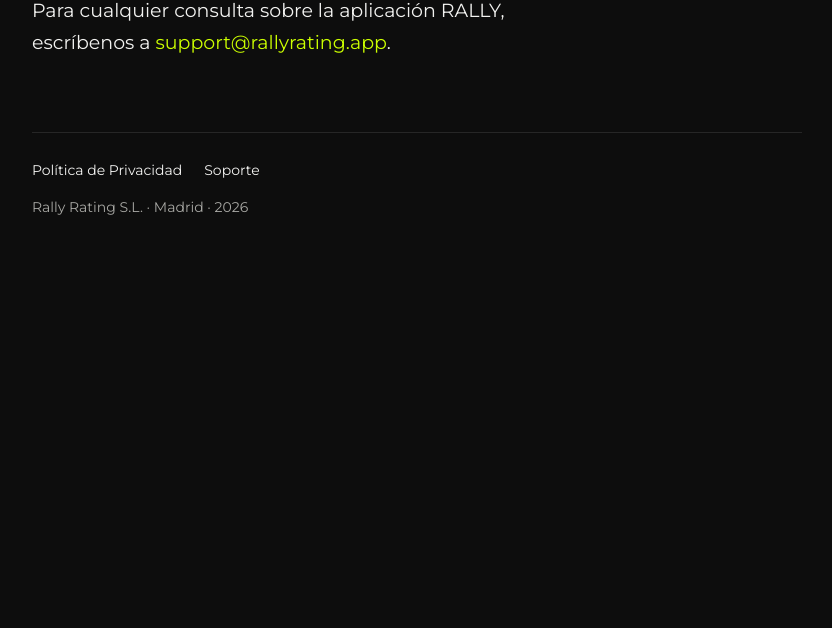
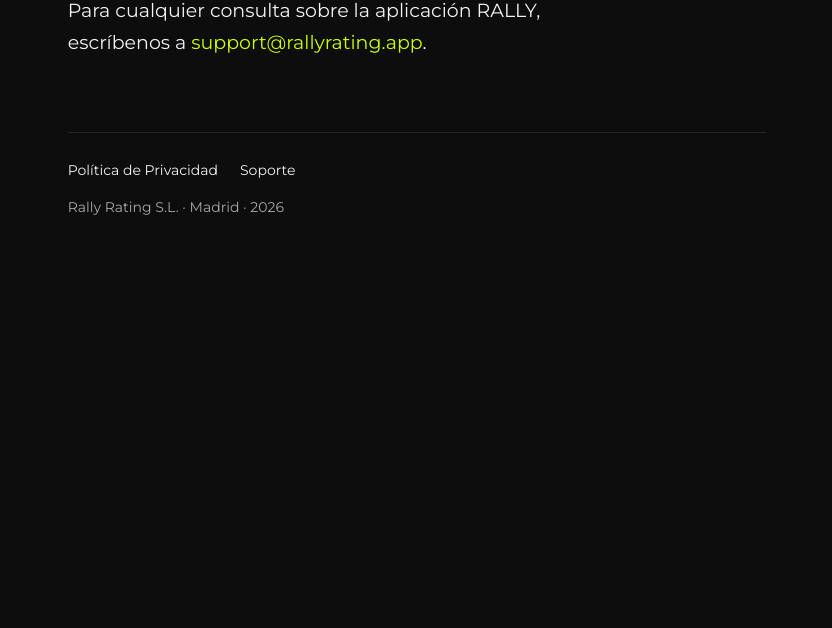
Before and after one commit to inaki1gg/rally-site, a plain HTML site: page support.html in a window 1280 px wide. Shown: the part 172-800 px from the top of the page, without its empty margins (223-1055 px from the left). Drawn offline with Linux system fonts and the light colour scheme.

Commit message:
Tighten the legal-page measure to the 65-75 character target
The column was set to 70ch on the assumption that 1ch approximates one
character. It does not: ch is the advance width of "0", which in
Montserrat is noticeably wider than the average lowercase letter, so a
70ch column rendered about 81 characters per line — past the point where
the eye starts losing the line return.

Measured on the rendered pages rather than assumed. 64ch now gives 67-71
characters across all four documents at desktop width, and the phone
layout is unaffected because the column is viewport-bound there.

Co-Authored-By: Claude Opus 5 <noreply@anthropic.com>

```diff
--- a/assets/rally.css
+++ b/assets/rally.css
@@ -55,9 +55,11 @@
           Helvetica, Arial, sans-serif;
 
   /* --- measure ----------------------------------------------------------
-     These pages are read, not admired. 70ch sits inside the 65-75
-     character target at the 18px body size below.                        */
-  --measure: 70ch;
+     These pages are read, not admired. Target is 65-75 characters per
+     line. Note that 1ch is the width of "0", which in Montserrat is wider
+     than the average lowercase letter, so a 70ch column actually renders
+     ~81 characters. Measured on the rendered page: 64ch gives ~70.      */
+  --measure: 64ch;
   --gutter: clamp(20px, 5vw, 32px);
 }
 
```
